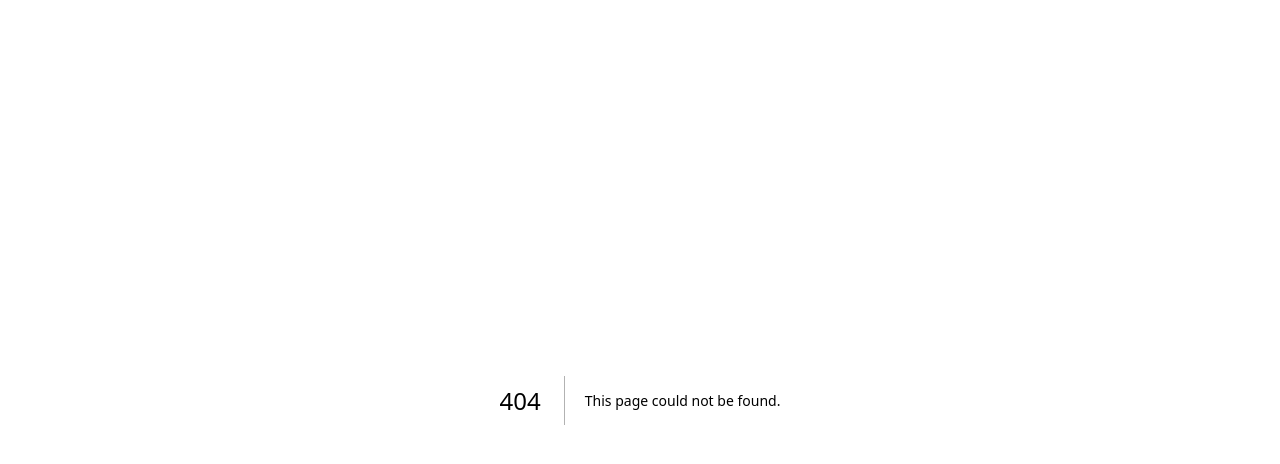
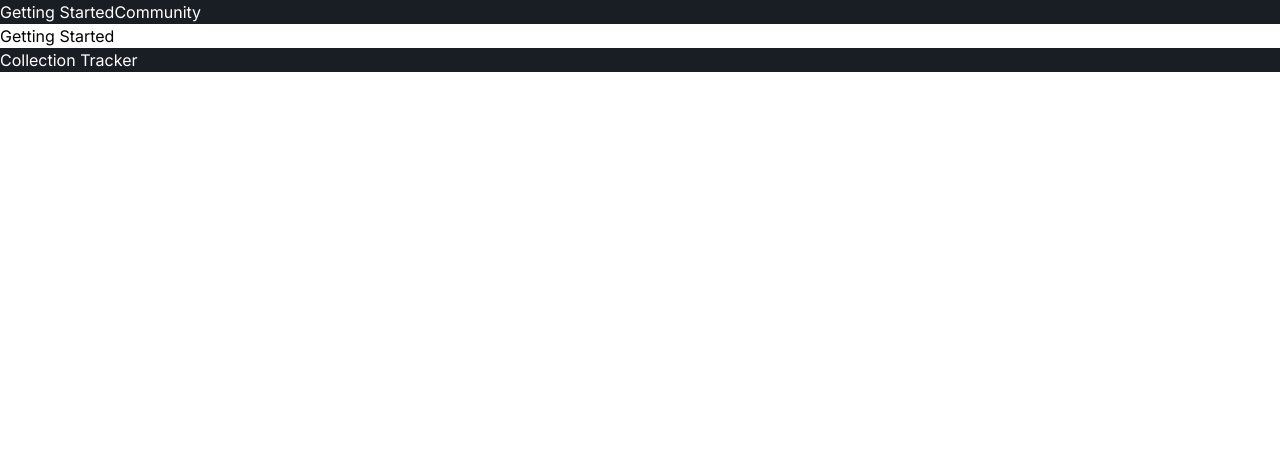
Before and after one commit to SamStrike98/collection-tracker, a Next.js app: page /getting_started in a window 1280 px wide. Before the commit this address had no page. Shown: the top 464 px of the page. Built offline with nearby package versions, Linux system fonts and the light colour scheme.

Commit message:
Initial project setup.

```diff
--- /dev/null
+++ b/app/community/page.js
@@ -0,0 +1,9 @@
+import React from 'react'
+
+const page = () => {
+    return (
+        <div>Community</div>
+    )
+}
+
+export default page
--- /dev/null
+++ b/app/getting_started/page.js
@@ -0,0 +1,9 @@
+import React from 'react'
+
+const page = () => {
+    return (
+        <div>Getting Started</div>
+    )
+}
+
+export default page
--- a/app/globals.css
+++ b/app/globals.css
@@ -1,33 +1,3 @@
 @tailwind base;
 @tailwind components;
 @tailwind utilities;
-
-:root {
-  --foreground-rgb: 0, 0, 0;
-  --background-start-rgb: 214, 219, 220;
-  --background-end-rgb: 255, 255, 255;
-}
-
-@media (prefers-color-scheme: dark) {
-  :root {
-    --foreground-rgb: 255, 255, 255;
-    --background-start-rgb: 0, 0, 0;
-    --background-end-rgb: 0, 0, 0;
-  }
-}
-
-body {
-  color: rgb(var(--foreground-rgb));
-  background: linear-gradient(
-      to bottom,
-      transparent,
-      rgb(var(--background-end-rgb))
-    )
-    rgb(var(--background-start-rgb));
-}
-
-@layer utilities {
-  .text-balance {
-    text-wrap: balance;
-  }
-}
--- a/app/layout.js
+++ b/app/layout.js
@@ -1,5 +1,7 @@
 import { Inter } from "next/font/google";
 import "./globals.css";
+import Navbar from "@/components/Navbar";
+import Footer from "@/components/Footer";
 
 const inter = Inter({ subsets: ["latin"] });
 
@@ -11,7 +13,11 @@ export const metadata = {
 export default function RootLayout({ children }) {
   return (
     <html lang="en">
-      <body className={inter.className}>{children}</body>
+      <body className={inter.className}>
+        <Navbar />
+        {children}
+        <Footer />
+      </body>
     </html>
   );
 }
--- a/app/page.js
+++ b/app/page.js
@@ -2,112 +2,8 @@ import Image from "next/image";
 
 export default function Home() {
   return (
-    <main className="flex min-h-screen flex-col items-center justify-between p-24">
-      <div className="z-10 max-w-5xl w-full items-center justify-between font-mono text-sm lg:flex">
-        <p className="fixed left-0 top-0 flex w-full justify-center border-b border-gray-300 bg-gradient-to-b from-zinc-200 pb-6 pt-8 backdrop-blur-2xl dark:border-neutral-800 dark:bg-zinc-800/30 dark:from-inherit lg:static lg:w-auto  lg:rounded-xl lg:border lg:bg-gray-200 lg:p-4 lg:dark:bg-zinc-800/30">
-          Get started by editing&nbsp;
-          <code className="font-mono font-bold">app/page.js</code>
-        </p>
-        <div className="fixed bottom-0 left-0 flex h-48 w-full items-end justify-center bg-gradient-to-t from-white via-white dark:from-black dark:via-black lg:static lg:h-auto lg:w-auto lg:bg-none">
-          <a
-            className="pointer-events-none flex place-items-center gap-2 p-8 lg:pointer-events-auto lg:p-0"
-            href="https://vercel.com?utm_source=create-next-app&utm_medium=appdir-template&utm_campaign=create-next-app"
-            target="_blank"
-            rel="noopener noreferrer"
-          >
-            By{" "}
-            <Image
-              src="/vercel.svg"
-              alt="Vercel Logo"
-              className="dark:invert"
-              width={100}
-              height={24}
-              priority
-            />
-          </a>
-        </div>
-      </div>
+    <main className="">
 
-      <div className="relative flex place-items-center before:absolute before:h-[300px] before:w-full sm:before:w-[480px] before:-translate-x-1/2 before:rounded-full before:bg-gradient-radial before:from-white before:to-transparent before:blur-2xl before:content-[''] after:absolute after:-z-20 after:h-[180px] after:w-full sm:after:w-[240px] after:translate-x-1/3 after:bg-gradient-conic after:from-sky-200 after:via-blue-200 after:blur-2xl after:content-[''] before:dark:bg-gradient-to-br before:dark:from-transparent before:dark:to-blue-700 before:dark:opacity-10 after:dark:from-sky-900 after:dark:via-[#0141ff] after:dark:opacity-40 before:lg:h-[360px] z-[-1]">
-        <Image
-          className="relative dark:drop-shadow-[0_0_0.3rem_#ffffff70] dark:invert"
-          src="/next.svg"
-          alt="Next.js Logo"
-          width={180}
-          height={37}
-          priority
-        />
-      </div>
-
-      <div className="mb-32 grid text-center lg:max-w-5xl lg:w-full lg:mb-0 lg:grid-cols-4 lg:text-left">
-        <a
-          href="https://nextjs.org/docs?utm_source=create-next-app&utm_medium=appdir-template&utm_campaign=create-next-app"
-          className="group rounded-lg border border-transparent px-5 py-4 transition-colors hover:border-gray-300 hover:bg-gray-100 hover:dark:border-neutral-700 hover:dark:bg-neutral-800/30"
-          target="_blank"
-          rel="noopener noreferrer"
-        >
-          <h2 className={`mb-3 text-2xl font-semibold`}>
-            Docs{" "}
-            <span className="inline-block transition-transform group-hover:translate-x-1 motion-reduce:transform-none">
-              -&gt;
-            </span>
-          </h2>
-          <p className={`m-0 max-w-[30ch] text-sm opacity-50`}>
-            Find in-depth information about Next.js features and API.
-          </p>
-        </a>
-
-        <a
-          href="https://nextjs.org/learn?utm_source=create-next-app&utm_medium=appdir-template-tw&utm_campaign=create-next-app"
-          className="group rounded-lg border border-transparent px-5 py-4 transition-colors hover:border-gray-300 hover:bg-gray-100 hover:dark:border-neutral-700 hover:dark:bg-neutral-800 hover:dark:bg-opacity-30"
-          target="_blank"
-          rel="noopener noreferrer"
-        >
-          <h2 className={`mb-3 text-2xl font-semibold`}>
-            Learn{" "}
-            <span className="inline-block transition-transform group-hover:translate-x-1 motion-reduce:transform-none">
-              -&gt;
-            </span>
-          </h2>
-          <p className={`m-0 max-w-[30ch] text-sm opacity-50`}>
-            Learn about Next.js in an interactive course with&nbsp;quizzes!
-          </p>
-        </a>
-
-        <a
-          href="https://vercel.com/templates?framework=next.js&utm_source=create-next-app&utm_medium=appdir-template&utm_campaign=create-next-app"
-          className="group rounded-lg border border-transparent px-5 py-4 transition-colors hover:border-gray-300 hover:bg-gray-100 hover:dark:border-neutral-700 hover:dark:bg-neutral-800/30"
-          target="_blank"
-          rel="noopener noreferrer"
-        >
-          <h2 className={`mb-3 text-2xl font-semibold`}>
-            Templates{" "}
-            <span className="inline-block transition-transform group-hover:translate-x-1 motion-reduce:transform-none">
-              -&gt;
-            </span>
-          </h2>
-          <p className={`m-0 max-w-[30ch] text-sm opacity-50`}>
-            Explore starter templates for Next.js.
-          </p>
-        </a>
-
-        <a
-          href="https://vercel.com/new?utm_source=create-next-app&utm_medium=appdir-template&utm_campaign=create-next-app"
-          className="group rounded-lg border border-transparent px-5 py-4 transition-colors hover:border-gray-300 hover:bg-gray-100 hover:dark:border-neutral-700 hover:dark:bg-neutral-800/30"
-          target="_blank"
-          rel="noopener noreferrer"
-        >
-          <h2 className={`mb-3 text-2xl font-semibold`}>
-            Deploy{" "}
-            <span className="inline-block transition-transform group-hover:translate-x-1 motion-reduce:transform-none">
-              -&gt;
-            </span>
-          </h2>
-          <p className={`m-0 max-w-[30ch] text-sm opacity-50 text-balance`}>
-            Instantly deploy your Next.js site to a shareable URL with Vercel.
-          </p>
-        </a>
-      </div>
     </main>
   );
 }
--- /dev/null
+++ b/components/Footer.jsx
@@ -0,0 +1,16 @@
+
+
+const Footer = () => {
+    return (
+        <div className="bg-[#191d24] text-white">
+            <div className="max-w-[1000px]">
+                <ul>
+                    <li>Collection Tracker</li>
+                </ul>
+            </div>
+
+        </div>
+    )
+}
+
+export default Footer
--- /dev/null
+++ b/components/Navbar.jsx
@@ -0,0 +1,31 @@
+import Link from 'next/link'
+import React from 'react'
+
+const links = [
+    {
+        id: 1,
+        title: 'Getting Started',
+        link: '/getting_started'
+    },
+    {
+        id: 2,
+        title: 'Community',
+        link: '/community'
+    }
+]
+
+const Navbar = () => {
+    return (
+        <div className='bg-[#191d24] text-white'>
+            <div className='max-w-[1000px]'>
+                <nav>
+                    {links.map(item => (
+                        <Link key={item.id} href={item.link}>{item.title}</Link>
+                    ))}
+                </nav>
+            </div>
+        </div>
+    )
+}
+
+export default Navbar
```
Also changed, not shown: package.json (+6 -4 lines), 1 other file (tests, documents, lock files or other folders).
